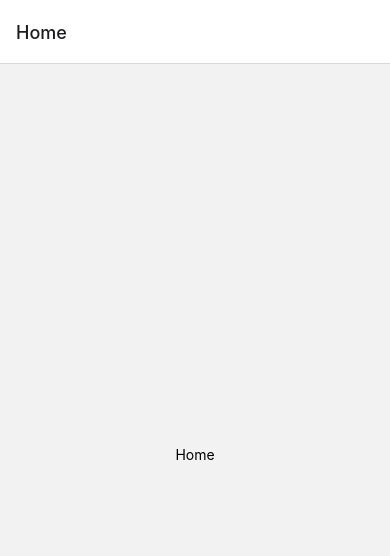
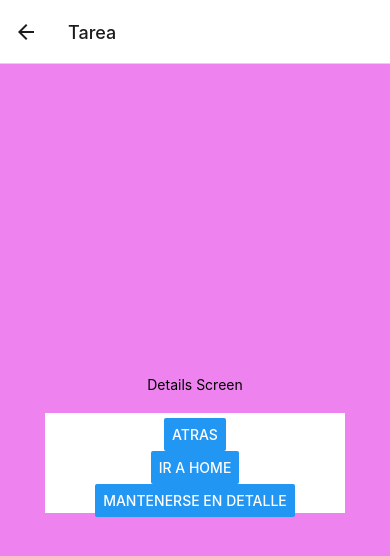
Before and after one commit to MataGameDev/Navigation, a React Native app: screen /Details in a window 390 px wide. Before the commit this address had no page. Shown: the top 556 px of the page. Built offline with nearby package versions, Linux system fonts and the light colour scheme.

Commit message:
Cambios App Movil

```diff
--- a/App.js
+++ b/App.js
@@ -2,6 +2,7 @@ import React from 'react';
 import { NavigationContainer } from '@react-navigation/native';
 import { createNativeStackNavigator } from '@react-navigation/native-stack';
 import HomeScreen from './HomeScreen';
+import DetailScreen from './DetailScreen';
 
 
 const Stack = createNativeStackNavigator();
@@ -9,8 +10,9 @@ const Stack = createNativeStackNavigator();
 export default function App() {
   return (
     <NavigationContainer>
-      <Stack.Navigator>
+      <Stack.Navigator initialRouteName='Home'>
         <Stack.Screen name="Home" component={HomeScreen}/>
+        <Stack.Screen name="Details" component={DetailScreen} options={{title: "Tarea"}}/>
       </Stack.Navigator>
     </NavigationContainer>
   );
--- /dev/null
+++ b/DetailScreen.js
@@ -0,0 +1,39 @@
+import React from 'react';
+import {StyleSheet,Button,View, Text} from 'react-native';
+
+function DetailScreen ({navigation}) {
+    return (
+        <View style={{flex: 1,justifyContent: 'center',alignItems: 'center',backgroundColor: 'violet'}}>
+            <Text>Details Screen</Text>
+            <View style={styles.containerButton}>
+            <Button
+                title="Atras"
+                onPress={() => navigation.goBack()}
+            />
+            <Button
+                title="Ir a Home"
+                onPress={() => navigation.navigate('Home')}
+            />
+            <Button
+                title="Mantenerse en Detalle"
+                onPress={() => navigation.push('Details')}
+            />
+
+            </View>
+        </View>
+    );
+};
+const styles = StyleSheet.create({
+    containerButton:{
+        flexDirection: 'column',
+        justifyContent:'space-around',
+        alignItems: 'center',
+        backgroundColor: 'white',
+        margin:20,
+        padding: 5,
+        width: 300,
+        height: 100,
+
+    }
+})
+export default DetailScreen;
--- a/HomeScreen.js
+++ b/HomeScreen.js
@@ -1,13 +1,16 @@
 import React from 'react';
-import {View, Text} from 'react-native';
-import './styles';
+import {Button,View, Text} from 'react-native';
 import styles from './styles';
 
 
-function HomeScreen(props) {
+function HomeScreen({navigation}) {
     return (
         <View style={styles.container}>
-            <Text>Home</Text>
+            <Text style={styles.text}>Home</Text>
+            <Button
+                title="Ir a Detalle"
+                onPress={() => navigation.navigate('Details')}
+            />
         </View>
     );
 }
--- a/styles.js
+++ b/styles.js
@@ -5,5 +5,10 @@ export default StyleSheet.create({
         flex: 1,
         alignItems: "center",
         justifyContent: "center",
+    },
+    text: {
+        marginBottom :100,
     }
+
+
 })
```
